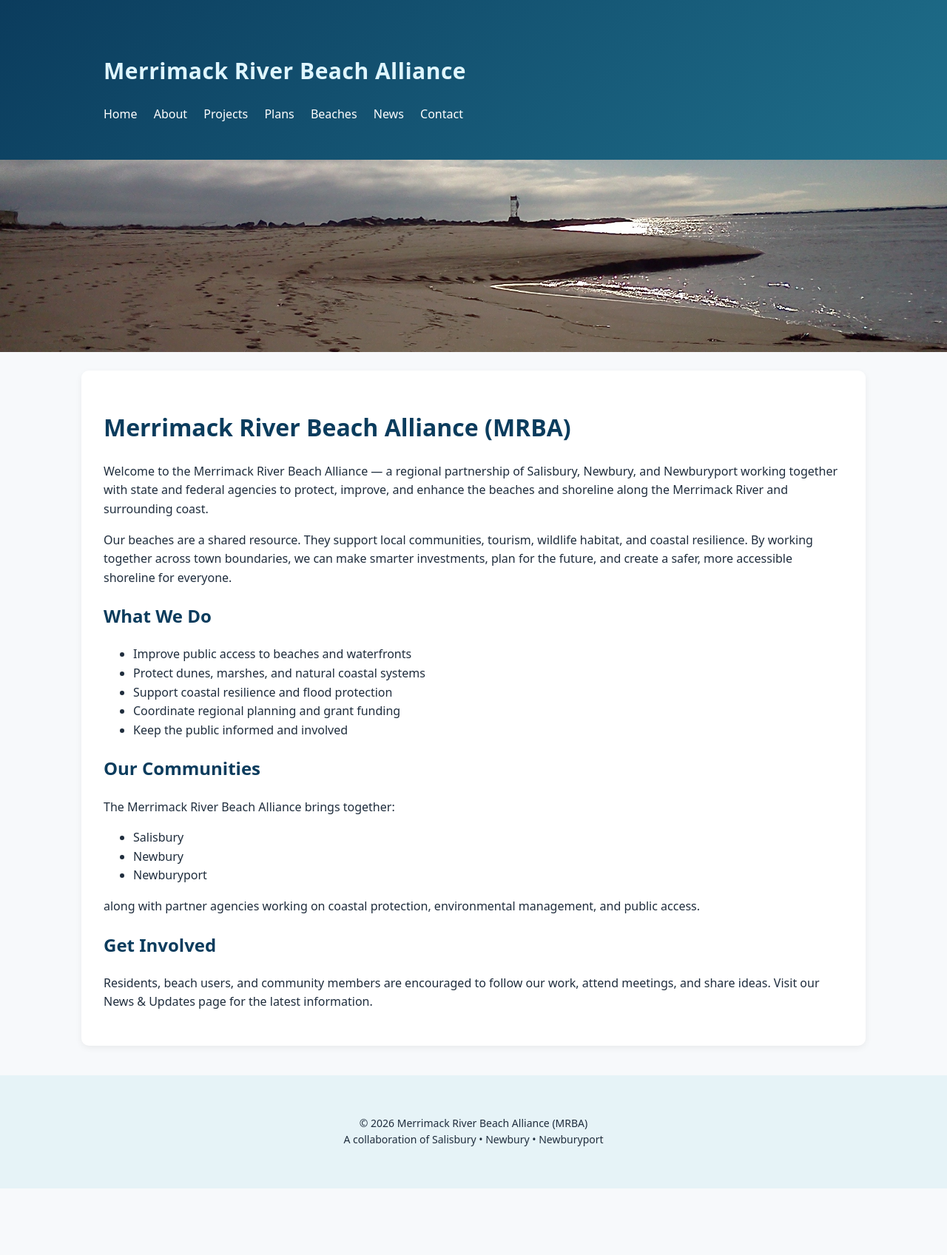
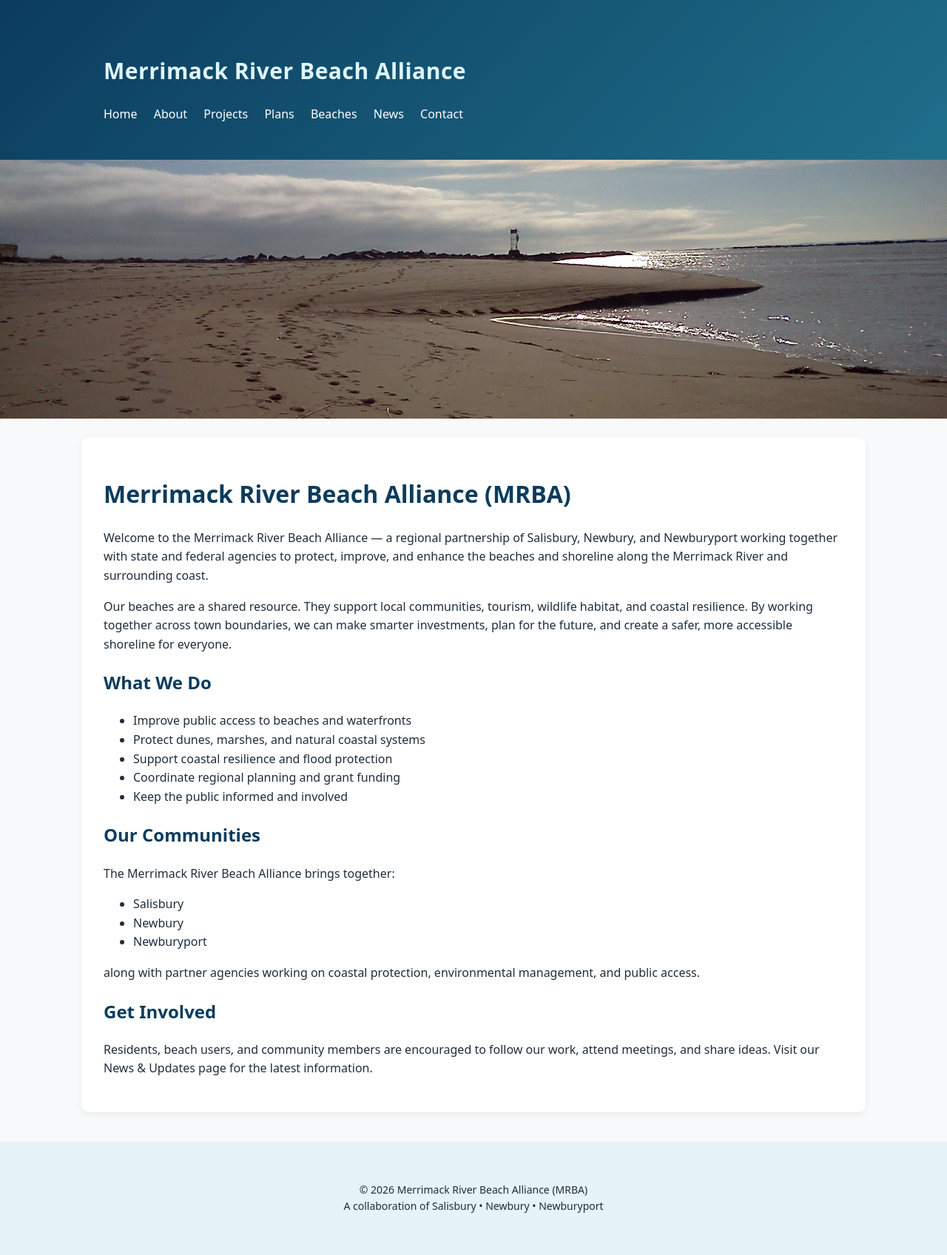
Before and after one commit to MAMRBAGOV/mamrba.gov, a Jekyll site: the page built from index.md, in a window 1280 px wide. Shown: the whole page at 74% size. Built offline with Jekyll 4.4.1, drawn with Linux system fonts in a browser that asks for light colours; before the commit the page ends 1607 px from its top, so only the background shows below that.

Commit message:
Update style.css

```diff
--- a/assets/style.css
+++ b/assets/style.css
@@ -56,7 +56,7 @@ body {
 
 /* Hero Banner */
 .hero {
-  height: 260px;
+  height: 350px;
   background-image: url("/assets/images/banner.jpg");
   background-size: cover;
   background-position: center;
```
